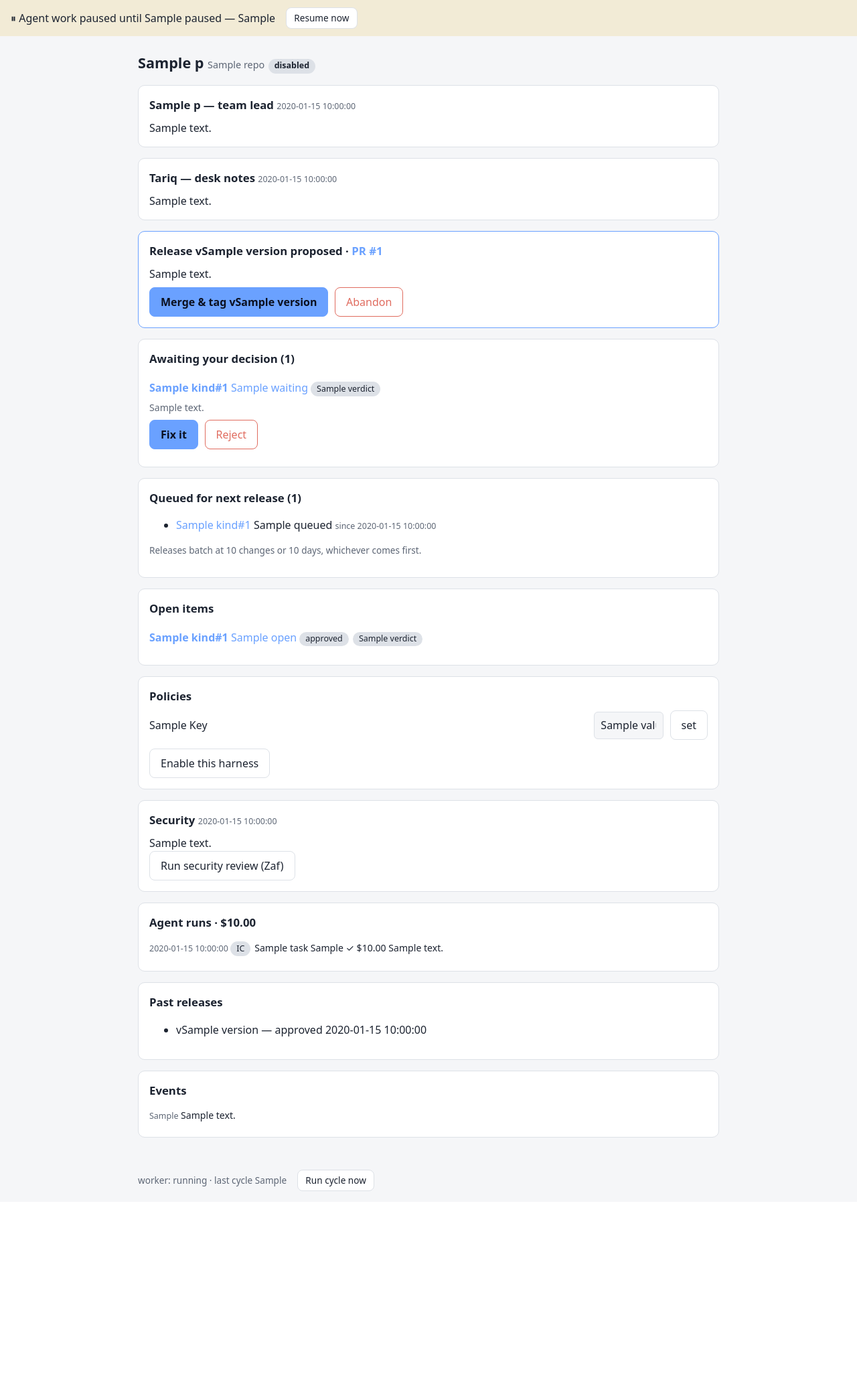
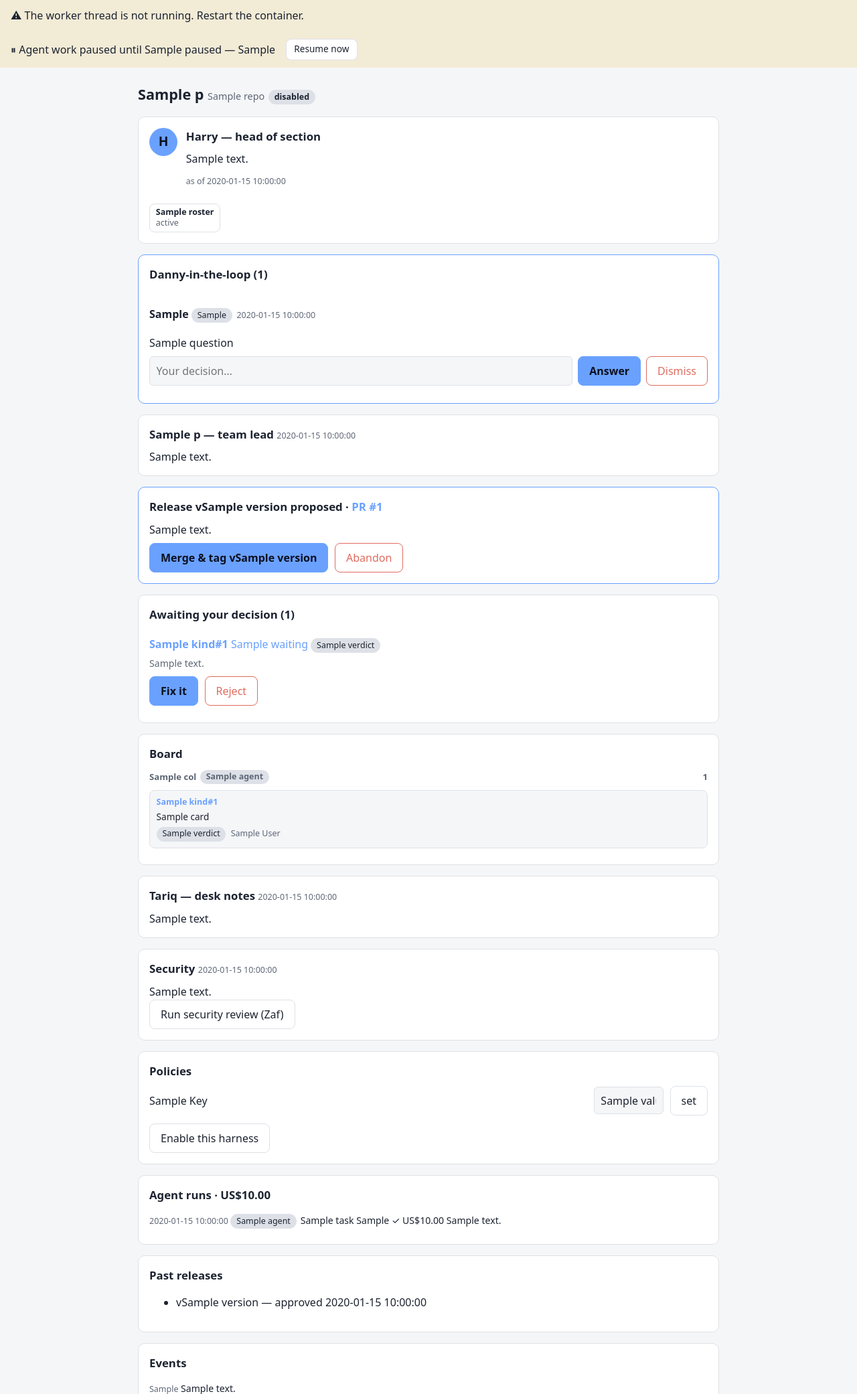
Before and after one commit to dannymcc/harness, a FastAPI app: template harness/web/templates/project.html in a window 1280 px wide. Shown: the part 51-2133 px from the top of the page at 67% size. Before the commit the page ends 1830 px from the top, so only its background shows below. Run offline with FastAPI, Linux system fonts and the light colour scheme; the template is opened without the code that fills it: most values are stand-ins (such as "Sample title", 1, 10 or a date in 2020).

Commit message:
feat: Harry runs the section — kanban board, staff visibility, Danny-in-the-loop, staffing, heartbeat
- Project page led by Harry's per-desk stand-up line + live agent roster
- Kanban board (Inbox/Assessed/In progress/Your decision/Blocked/Release queue/Done)
- Danny-in-the-loop: any persona can file a question via structured output;
  answers feed back into future prompts, item-scoped and desk-scoped
- Harry hires extra engineers (pool, max 2/desk, real fix capacity) and
  stands down unused specialists based on utilisation shown at stand-up
- Worker heartbeat + /health endpoint + stale banners; costs labelled US$

Claude-Session: https://claude.ai/code/session_01DxN58DcNjDyC8eDMGfPuZs

```diff
--- a/harness/config.py
+++ b/harness/config.py
@@ -37,6 +37,11 @@ BIND_PORT = int(os.environ.get("HARNESS_BIND_PORT", "8300"))
 CTO_NAME = "Harry"
 ADMIN_NAME = "Tariq"      # housekeeping: prunes state, compacts history
 LEAD_ROSTER = ["Tom", "Adam", "Ros", "Lucas", "Zoe", "Jo", "Danny", "Fiona"]
+# Harry can hire extra engineers onto a busy desk (max 2 per desk) or stand
+# down specialists that never see work. Benching is visibility only — benched
+# agents still respond when triggered.
+HIRE_POOL = ["Dimitri", "Beth", "Calum", "Erin", "Alec", "Will"]
+MAX_EXTRA_ENGINEERS = 2
 IC_NAMES = {
     "triage": "Ruth",     # analysis
     "review": "Ruth",
--- a/harness/web/app.py
+++ b/harness/web/app.py
@@ -30,6 +30,18 @@ def agent_name(role: str, task: str, lead_name: str = "") -> str:
 
 
 templates.env.globals["agent_name"] = agent_name
+templates.env.filters["money"] = lambda v: f"US${(v or 0):,.2f}"
+
+
+@app.get("/health")
+def health():
+    st = worker.status()
+    ok = st["alive"] and not st["stale"]
+    from fastapi.responses import JSONResponse
+    return JSONResponse(
+        {"ok": ok, "worker_alive": st["alive"],
+         "heartbeat_age_s": st["heartbeat_age"], "stale": st["stale"]},
+        status_code=200 if ok else 503)
 
 
 def render(request: Request, template: str, **ctx):
@@ -66,6 +78,8 @@ def overview(request: Request):
         })
     return render(request, "overview.html",
                   cards=cards,
+                  questions=db.open_questions(),
+                  staff=_staff_board(),
                   cto_report=db.latest_report("cto"),
                   events=db.recent_events(20),
                   total_cost=db.total_cost())
@@ -73,28 +87,127 @@ def overview(request: Request):
 
 # --- project pages ----------------------------------------------------------
 
+KANBAN_COLUMNS = [
+    ("Inbox", "Ruth", ("new",)),
+    ("Assessed", "Ruth", ("triaged",)),
+    ("In progress", "Malcolm", ("approved", "working")),
+    ("Your decision", "you", ("waiting_human",)),
+    ("Blocked", "—", ("blocked",)),
+    ("Release queue", "Colin", ("queued",)),
+    ("Done", "", ("released", "closed", "rejected")),
+]
+
+AGENT_ROSTER = [
+    ("lead", ("plan",)),
+    ("ic", ("triage", "review")),      # Ruth
+    ("ic", ("fix",)),                  # Malcolm
+    ("ic", ("release",)),              # Colin
+    ("ic", ("security",)),             # Zaf
+    ("admin", ("notes",)),             # Tariq
+]
+
+
+def _member_status(display, runs, match):
+    last = next((r for r in runs if match(r)), None)
+    if not last:
+        return {"name": display, "state": "idle", "detail": "no runs yet"}
+    if last["finished_at"] is None:
+        return {"name": display, "state": "working",
+                "detail": f"{last['task']} {last['item_key']}".strip()}
+    return {"name": display, "state": "ok" if last["ok"] else "failed",
+            "detail": (f"{last['task']} {last['item_key']}".strip()
+                       + f" · {last['started_at']}")}
+
+
+def _staff_board():
+    """Everyone in the section, grouped, with live status."""
+    runs = db.recent_runs(300)
+    groups = [{
+        "group": "Section",
+        "members": [
+            _member_status(config.CTO_NAME, runs, lambda r: r["role"] == "cto"),
+            _member_status(config.ADMIN_NAME, runs, lambda r: r["role"] == "admin"),
+        ],
+    }]
+    for p in db.all_projects(enabled_only=True):
+        name = p["name"]
+        staff = db.staff_get(name)
+        members = [_member_status(
+            f"{p['lead_name']} (lead)", runs,
+            lambda r, n=name: r["project"] == n and r["role"] == "lead")]
+        for tasks, display in ((("triage", "review"), "Ruth"),
+                               (("fix",), "Malcolm"),
+                               (("release",), "Colin"),
+                               (("security",), "Zaf")):
+            m = _member_status(
+                display, runs,
+                lambda r, n=name, t=tasks, d=display: r["project"] == n
+                and r["role"] == "ic" and r["task"] in t
+                and (r["agent"] or d) == d)
+            if display in staff["benched"]:
+                m["state"] = "benched"
+                m["detail"] = "stood down by Harry"
+            members.append(m)
+        for extra in staff["extra"]:
+            members.append(_member_status(
+                f"{extra} (hired)", runs,
+                lambda r, n=name, e=extra: r["project"] == n
+                and r["agent"] == e))
+        groups.append({"group": name, "members": members})
+    return groups
+
+
+def _agent_roster(p, runs):
+    """Latest activity per persona, from the run history."""
+    roster = []
+    for role, tasks in AGENT_ROSTER:
+        display = agent_name(role, tasks[0], p["lead_name"])
+        last = next((r for r in runs
+                     if r["role"] == role and r["task"] in tasks), None)
+        state = "idle"
+        detail = "no runs yet"
+        if last:
+            if last["finished_at"] is None:
+                state = "working"
+                detail = f"{last['task']} {last['item_key']}".strip()
+            else:
+                state = "ok" if last["ok"] else "failed"
+                detail = f"{last['task']} {last['item_key']}".strip() +                          f" · {last['started_at']}"
+        roster.append({"name": display, "state": state, "detail": detail})
+    return roster
+
+
 @app.get("/p/{name}")
 def project_page(request: Request, name: str):
     p = db.get_project(name)
     if not p:
         return RedirectResponse("/", status_code=303)
     items = db.project_items(name)
+    recent = {"released", "closed", "rejected"}
+    board = []
+    for title, agent, statuses in KANBAN_COLUMNS:
+        cards = [i for i in items if i["status"] in statuses
+                 and (i["status"] not in recent or i["gh_state"] != "open")]
+        if statuses == ("released", "closed", "rejected"):
+            cards = cards[:10]
+        board.append({"title": title, "agent": agent, "cards": cards})
+    runs = db.recent_runs(50, name)
     return render(
-        request, "project.html", p=p, items=items,
+        request, "project.html", p=p, items=items, board=board,
+        harry_line=db.latest_report("harry", name),
+        harry_report=db.latest_report("cto"),
+        roster=_agent_roster(p, runs),
         waiting=[i for i in items if i["status"] == "waiting_human"
                  and i["gh_state"] == "open"],
-        blocked=[i for i in items if i["status"] == "blocked"],
-        queued=[i for i in items if i["status"] == "queued"],
-        open_items=[i for i in items if i["gh_state"] == "open"
-                    and i["status"] not in ("waiting_human", "blocked", "queued")],
         release=db.open_release(name),
         releases=db.project_releases(name),
         lead_report=db.latest_report("lead", name),
         desk_notes=db.latest_report("notes", name),
         security_report=db.latest_report("security", name),
         security_pending=db.get_setting(f"security_requested.{name}") == "1",
+        questions=db.open_questions(name),
         policies=db.all_policies(name),
-        runs=db.recent_runs(15, name),
+        runs=runs[:15],
         events=db.recent_events(30, name),
         cost=db.total_cost(name))
 
@@ -174,6 +287,23 @@ def set_policy(name: str, key: str, value: str = Form(...)):
     return RedirectResponse(f"/p/{name}", status_code=303)
 
 
+@app.post("/p/{name}/question/{qid}/answer")
+def answer_question(name: str, qid: int, answer: str = Form(...)):
+    db.answer_question(qid, answer.strip())
+    db.log_event(f"Danny answered a question: {answer.strip()[:100]}",
+                 project=name)
+    worker.trigger()
+    return RedirectResponse(f"/p/{name}" if name != "-" else "/",
+                            status_code=303)
+
+
+@app.post("/p/{name}/question/{qid}/dismiss")
+def dismiss_question(name: str, qid: int):
+    db.dismiss_question(qid)
+    return RedirectResponse(f"/p/{name}" if name != "-" else "/",
+                            status_code=303)
+
+
 @app.post("/p/{name}/security-review")
 def request_security_review(name: str):
     if db.get_project(name):
--- a/harness/web/static/style.css
+++ b/harness/web/static/style.css
@@ -110,3 +110,57 @@ footer {
   nav { gap: .6rem; }
   .who { display: none; }
 }
+
+
+/* --- Harry card, roster, staff board --- */
+.harry-head { display: flex; gap: .8rem; align-items: flex-start; }
+.avatar {
+  flex: 0 0 auto; width: 42px; height: 42px; border-radius: 50%;
+  background: var(--accent); color: #0b1020; font-weight: 700;
+  display: grid; place-items: center; font-size: 1.2rem;
+}
+.harry-line { margin: .25rem 0; }
+.roster { display: flex; flex-wrap: wrap; gap: .4rem; margin-top: .7rem; }
+.agent-chip {
+  border: 1px solid var(--border); border-radius: 8px;
+  padding: .25rem .55rem; font-size: .78rem; color: var(--dim);
+  display: inline-flex; flex-direction: column; line-height: 1.3;
+  max-width: 220px;
+}
+.agent-chip b { color: var(--text); }
+.agent-chip small { white-space: nowrap; overflow: hidden; text-overflow: ellipsis; }
+.agent-chip.working { border-color: var(--accent); }
+.agent-chip.working b::after { content: " ●"; color: var(--accent); }
+.agent-chip.failed { border-color: var(--err); }
+.staff-group h3 { margin: .6rem 0 .3rem; font-size: .85rem; color: var(--dim);
+                  text-transform: uppercase; letter-spacing: .05em; }
+
+/* --- kanban --- */
+.board-card { padding-bottom: .4rem; }
+.kanban {
+  display: grid; grid-auto-flow: column;
+  grid-auto-columns: minmax(230px, 1fr);
+  gap: .7rem; overflow-x: auto; padding-bottom: .6rem;
+}
+.kanban-col h3 {
+  font-size: .82rem; color: var(--dim); margin: 0 0 .45rem;
+  display: flex; align-items: center; gap: .35rem;
+}
+.kanban-col .count { margin-left: auto; }
+.kcard {
+  display: flex; flex-direction: column; gap: .15rem;
+  background: var(--bg); border: 1px solid var(--border);
+  border-radius: 8px; padding: .5rem .6rem; margin-bottom: .5rem;
+  color: var(--text); font-size: .85rem;
+}
+.kcard:hover { border-color: var(--accent); text-decoration: none; }
+.kcard.err-border { border-color: var(--err); }
+.kcard-id { color: var(--accent); font-weight: 600; font-size: .78rem; }
+.kcard-meta { display: flex; align-items: center; gap: .3rem; flex-wrap: wrap; }
+
+/* --- Danny-in-the-loop --- */
+.question { border-top: 1px solid var(--border); padding: .6rem 0; }
+.question:first-of-type { border-top: 0; }
+.q-text { margin: .3rem 0 .5rem; }
+.answer-form { display: flex; gap: .5rem; flex-wrap: wrap; }
+.answer-form input { flex: 1 1 220px; }
--- a/harness/web/templates/base.html
+++ b/harness/web/templates/base.html
@@ -18,6 +18,12 @@
   {% if who %}<span class="who">{{ who }}</span>{% endif %}
 </nav>
 
+{% if worker.stale %}
+<div class="banner warn">⚠ The worker's heartbeat is stale — it may be hung. Check `docker logs harness`.</div>
+{% endif %}
+{% if not worker.alive %}
+<div class="banner warn">⚠ The worker thread is not running. Restart the container.</div>
+{% endif %}
 {% if paused %}
 <div class="banner warn">
   ⏸ Agent work paused until {{ paused }} — {{ paused_reason }}
--- a/harness/web/templates/project.html
+++ b/harness/web/templates/project.html
@@ -5,17 +5,55 @@
 <h1>{{ p.name }} <span class="repo">{{ p.repo }}</span>
   {% if not p.enabled %}<span class="pill">disabled</span>{% endif %}</h1>
 
+<section class="card harry-card">
+  <div class="harry-head">
+    <span class="avatar">H</span>
+    <div>
+      <h2>Harry — head of section</h2>
+      {% if harry_line %}
+        <p class="harry-line">{{ harry_line.content }}</p>
+        <p class="ts">as of {{ harry_line.created_at }}</p>
+      {% elif harry_report %}
+        <p class="harry-line">{{ harry_report.content[:220] }}</p>
+        <p class="ts">from the section stand-up, {{ harry_report.created_at }}</p>
+      {% else %}
+        <p class="harry-line">Awaiting the first stand-up. Harry reviews every
+        desk hourly and decides what gets escalated.</p>
+      {% endif %}
+    </div>
+  </div>
+  <div class="roster">
+    {% for a in roster %}
+    <span class="agent-chip {{ a.state }}" title="{{ a.detail }}">
+      <b>{{ a.name }}</b> {{ a.state }}</span>
+    {% endfor %}
+  </div>
+</section>
+
+{% if questions %}
+<section class="card accent-border">
+  <h2>Danny-in-the-loop ({{ questions|length }})</h2>
+  {% for q in questions %}
+  <div class="question">
+    <p><b>{{ q.asked_by }}</b>
+       {% if q.item_key %}<span class="pill">{{ q.item_key }}</span>{% endif %}
+       <span class="ts">{{ q.created_at }}</span></p>
+    <p class="q-text">{{ q.question }}</p>
+    <form method="post" action="/p/{{ p.name }}/question/{{ q.id }}/answer" class="answer-form">
+      <input name="answer" placeholder="Your decision…" required>
+      <button class="primary">Answer</button>
+      <button formaction="/p/{{ p.name }}/question/{{ q.id }}/dismiss"
+              formnovalidate class="danger">Dismiss</button>
+    </form>
+  </div>
+  {% endfor %}
+</section>
+{% endif %}
+
 {% if lead_report %}
 <section class="card">
   <h2>{{ p.lead_name }} — team lead <span class="ts">{{ lead_report.created_at }}</span></h2>
   <div class="md">{{ lead_report.content }}</div>
-</section>
-{% endif %}
-
-{% if desk_notes %}
-<section class="card">
-  <h2>Tariq — desk notes <span class="ts">{{ desk_notes.created_at }}</span></h2>
-  <div class="md">{{ desk_notes.content }}</div>
 </section>
 {% endif %}
 
@@ -53,39 +91,48 @@
 </section>
 {% endif %}
 
-{% if blocked %}
+<section class="card board-card">
+  <h2>Board</h2>
+  <div class="kanban">
+    {% for col in board %}
+    <div class="kanban-col">
+      <h3>{{ col.title }}
+        {% if col.agent %}<span class="pill">{{ col.agent }}</span>{% endif %}
+        <span class="count">{{ col.cards|length }}</span></h3>
+      {% for i in col.cards %}
+      <a class="kcard {{ 'err-border' if i.status == 'blocked' }}"
+         href="/p/{{ p.name }}/{{ i.kind }}/{{ i.number }}">
+        <span class="kcard-id">{{ i.kind }}#{{ i.number }}</span>
+        <span class="kcard-title">{{ i.title[:70] }}</span>
+        <span class="kcard-meta">
+          {% if i.verdict %}<span class="pill">{{ i.verdict }}</span>{% endif %}
+          <span class="ts">{{ i.author }}</span>
+        </span>
+      </a>
+      {% else %}<p class="hint">empty</p>{% endfor %}
+    </div>
+    {% endfor %}
+  </div>
+</section>
+
+{% if desk_notes %}
 <section class="card">
-  <h2>Blocked ({{ blocked|length }})</h2>
-  {% for i in blocked %}
-  <div class="item-row">
-    <a href="/p/{{ p.name }}/{{ i.kind }}/{{ i.number }}"><b>{{ i.kind }}#{{ i.number }}</b> {{ i.title }}</a>
-    <p class="snippet err">{{ i.error[:200] }}</p>
-  </div>
-  {% endfor %}
-</section>
-{% endif %}
-
-{% if queued %}
-<section class="card">
-  <h2>Queued for next release ({{ queued|length }})</h2>
-  <ul>{% for i in queued %}
-    <li><a href="/p/{{ p.name }}/{{ i.kind }}/{{ i.number }}">{{ i.kind }}#{{ i.number }}</a>
-        {{ i.title }} <span class="ts">since {{ i.queued_at }}</span></li>
-  {% endfor %}</ul>
-  <p class="hint">Releases batch at {{ policies.release_min_changes }} changes
-     or {{ policies.release_max_age_days }} days, whichever comes first.</p>
+  <h2>Tariq — desk notes <span class="ts">{{ desk_notes.created_at }}</span></h2>
+  <div class="md">{{ desk_notes.content }}</div>
 </section>
 {% endif %}
 
 <section class="card">
-  <h2>Open items</h2>
-  {% for i in open_items %}
-  <div class="item-row">
-    <a href="/p/{{ p.name }}/{{ i.kind }}/{{ i.number }}"><b>{{ i.kind }}#{{ i.number }}</b> {{ i.title }}</a>
-    <span class="pill">{{ i.status }}</span>
-    {% if i.verdict %}<span class="pill">{{ i.verdict }}</span>{% endif %}
-  </div>
-  {% else %}<p>Nothing open.</p>{% endfor %}
+  <h2>Security {% if security_report %}<span class="ts">{{ security_report.created_at }}</span>{% endif %}</h2>
+  {% if security_pending %}
+    <p class="hint">Review requested — Zaf will run it on the next cycle.</p>
+  {% elif security_report %}
+    <div class="md">{{ security_report.content }}</div>
+  {% else %}
+    <p class="hint">No security review yet.</p>
+  {% endif %}
+  <form method="post" action="/p/{{ p.name }}/security-review">
+    <button>Run security review (Zaf)</button></form>
 </section>
 
 <section class="card">
@@ -112,27 +159,14 @@
 </section>
 
 <section class="card">
-  <h2>Security {% if security_report %}<span class="ts">{{ security_report.created_at }}</span>{% endif %}</h2>
-  {% if security_pending %}
-    <p class="hint">Review requested — Zaf will run it on the next cycle.</p>
-  {% elif security_report %}
-    <div class="md">{{ security_report.content }}</div>
-  {% else %}
-    <p class="hint">No security review yet.</p>
-  {% endif %}
-  <form method="post" action="/p/{{ p.name }}/security-review">
-    <button>Run security review (Zaf)</button></form>
-</section>
-
-<section class="card">
-  <h2>Agent runs · ${{ "%.2f"|format(cost) }}</h2>
+  <h2>Agent runs · {{ cost|money }}</h2>
   <ul class="events">
   {% for r in runs %}
     <li class="{{ 'info' if r.ok else 'error' }}">
       <span class="ts">{{ r.started_at }}</span>
-      <span class="pill">{{ agent_name(r.role, r.task, p.lead_name) }}</span> {{ r.task }} {{ r.item_key }}
+      <span class="pill">{{ r.agent or agent_name(r.role, r.task, p.lead_name) }}</span> {{ r.task }} {{ r.item_key }}
       {% if r.ok is not none %}{{ '✓' if r.ok else '✗' }}{% endif %}
-      ${{ "%.2f"|format(r.cost_usd) }} {{ r.summary[:120] }}</li>
+      {{ r.cost_usd|money }} {{ r.summary[:120] }}</li>
   {% endfor %}
   </ul>
 </section>
```
Also changed, not shown: harness/agents.py (+90 -9 lines), harness/db.py (+127 -4 lines), harness/pipeline.py (+95 -7 lines), harness/web/templates/overview.html (+38 -2 lines), harness/worker.py (+10 -1 lines).
